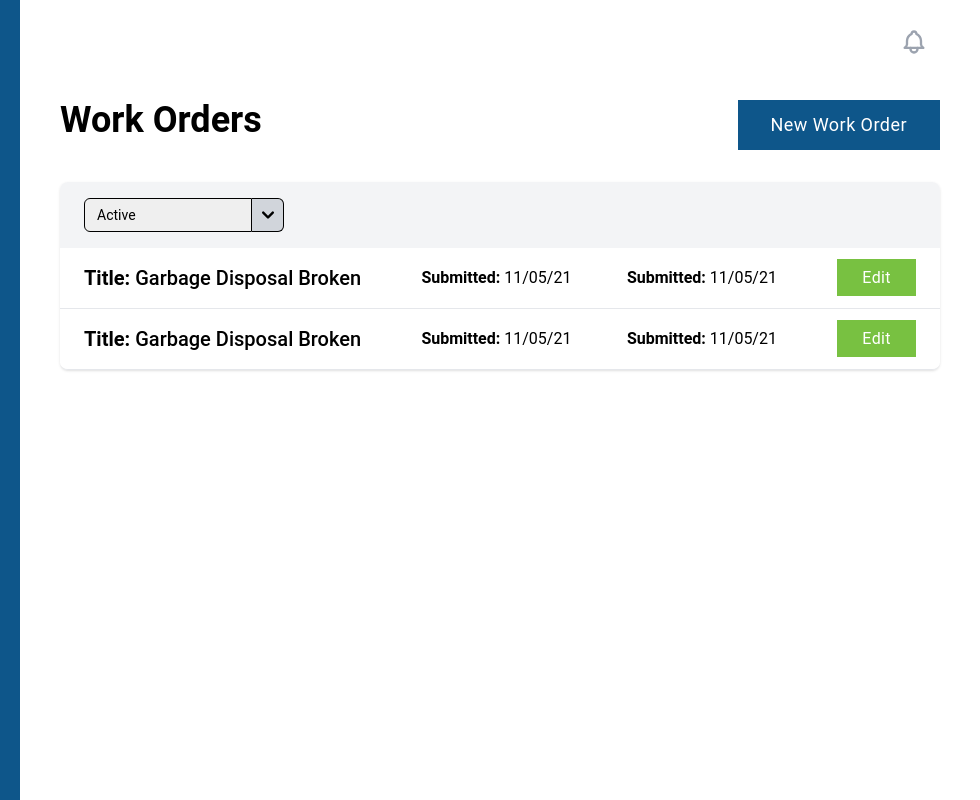
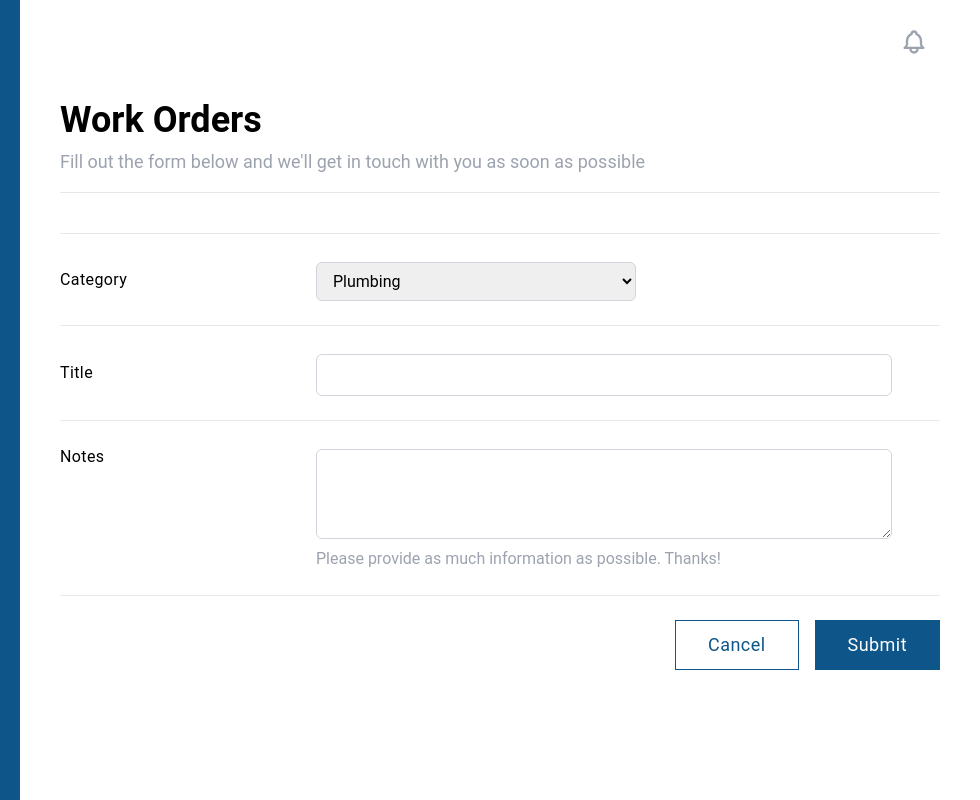
Before and after one commit to shunyavkash-codelab/nomadic-real-estate, a website: page public/new-work-order.html in a window 1280 px wide. Shown: the full height of the page, 300-1280 px from the left. Drawn offline with nearby package versions, Linux system fonts and the light colour scheme; files that its build step writes are made by us from their sources.

Commit message:
new work order page design

```diff
--- a/public/work-order.html
+++ b/public/new-work-order.html
@@ -109,73 +109,54 @@
 
     <div class="flex-grow px-4 py-6 overflow-auto lg:px-10 pt-[100px]">
       <div class="w-full max-w-screen-lg mx-auto">
-        <div class="flex flex-wrap justify-between mb-6 md:mb-8">
-          <h2 class="text-2xl font-semibold capitalize md:text-3xl lg:text-4xl">work orders</h2>
-          <a href="javascript:void(0);"
-            class="px-4 md:px-6 xl:px-8 py-2.5 bg-primary hover:bg-transparent hover:text-primary text-base lg:text-lg capitalize border border-primary text-white font-normal cursor-pointer transition duration-300 ease-in-out tracking-wide">
-            new work order
-          </a>
+        <div class="pb-4 mb-8 border-b border-gray-200 md:mb-10">
+          <h2 class="mb-2 text-2xl font-semibold capitalize md:text-3xl lg:text-4xl">work orders</h2>
+          <p class="text-base text-gray-400 md:text-lg">Fill out the form below and we'll get in touch with you as soon
+            as possible
+          </p>
         </div>
 
-        <!-- This example requires Tailwind CSS v2.0+ -->
-        <div class="flex flex-col">
-          <div class="-my-2 overflow-x-auto sm:-mx-6 lg:-mx-8">
-            <div class="inline-block min-w-full py-2 align-middle sm:px-6 lg:px-8">
-              <div class="overflow-hidden border-b border-gray-200 shadow sm:rounded-lg">
-                <div class="px-6 py-4 bg-gray-100">
-                  <div class="max-w-[200px] flex">
-                    <select id="location" name="location" class="block w-full py-1.5 px-3 text-base capitalize border border-black rounded-l-md appearance-none cursor-pointer focus:outline-none focus:ring-primary focus:border-primary sm:text-sm">
-                      <option>in progress</option>
-                      <option selected>active</option>
-                      <option>pending</option>
+        <div class="border-b border-gray-200 divide-y divide-gray-200">
+          <div class="flex flex-col py-4 border-t border-gray-200 md:py-6 md:items-center md:flex-row">
+            <label class="flex-shrink-0 w-64 tracking-wide text-black capitalize">
+              category
+            </label>
+            <div class="flex-grow">
+              <select id="location" name="location"
+                class="block w-full max-w-xs py-2 pl-3 pr-10 mt-1 text-base capitalize border border-gray-300 rounded-md cursor-pointer focus:outline-none focus:ring-primary focus:border-primary">
+                <option>plumbing</option>
+                <option>machine</option>
+                <option>furniture</option>
               </select>
-                    <button class="flex-shrink-0 w-8 text-black bg-gray-300 border border-l-0 border-black rounded-r-md">
-                      <svg xmlns="http://www.w3.org/2000/svg" class="w-6 h-6 mx-auto" viewBox="0 0 20 20" fill="currentColor">
-                        <path fillRule="evenodd" d="M5.293 7.293a1 1 0 011.414 0L10 10.586l3.293-3.293a1 1 0 111.414 1.414l-4 4a1 1 0 01-1.414 0l-4-4a1 1 0 010-1.414z" clipRule="evenodd" />
-                      </svg>
-                    </button>
+            </div>
           </div>
 
+          <div class="flex flex-col py-4 border-t border-gray-200 md:py-6 md:items-center md:flex-row">
+            <label class="flex-shrink-0 w-64 tracking-wide text-black capitalize">
+              title
+            </label>
+            <div class="flex-grow">
+                <input type="text" name="text" id="text" class="block w-full max-w-xl py-2 pl-3 pr-10 mt-1 text-base capitalize border border-gray-300 rounded-md focus:outline-none focus:ring-primary focus:border-primary" placeholder="">
             </div>
-                <table class="min-w-full text-base text-black">
-                  <tbody class="divide-y divide-gray-200 ">
-                    <!-- Odd row -->
-                    <tr class="bg-white">
-                      <td class="px-6 py-4 font-medium lg:text-xl whitespace-nowrap">
-                        <span class="font-semibold">Title:</span> Garbage Disposal Broken
-                      </td>
-                      <td class="px-6 py-4 whitespace-nowrap">
-                        <span class="font-semibold">Submitted:</span>  11/05/21
-                      </td>
-                      <td class="px-6 py-4 whitespace-nowrap">
-                        <span class="font-semibold">Submitted:</span>  11/05/21
-                      </td>
-                      <td class="px-6 py-4 font-medium text-right whitespace-nowrap">
-                        <a href="#" class="px-4 py-2 text-base font-normal tracking-wide text-white capitalize transition duration-300 ease-in-out border cursor-pointer md:px-6 bg-secondary hover:bg-transparent hover:text-secondary border-secondary">Edit</a>
-                      </td>
-                    </tr>
+          </div>
 
-                    <!-- Odd row -->
-                    <tr class="bg-white">
-                      <td class="px-6 py-4 font-medium lg:text-xl whitespace-nowrap">
-                        <span class="font-semibold">Title:</span> Garbage Disposal Broken
-                      </td>
-                      <td class="px-6 py-4 whitespace-nowrap">
-                        <span class="font-semibold">Submitted:</span>  11/05/21
-                      </td>
-                      <td class="px-6 py-4 whitespace-nowrap">
-                        <span class="font-semibold">Submitted:</span>  11/05/21
-                      </td>
-                      <td class="px-6 py-4 font-medium text-right whitespace-nowrap">
-                        <a href="#" class="px-4 py-2 text-base font-normal tracking-wide text-white capitalize transition duration-300 ease-in-out border cursor-pointer md:px-6 bg-secondary hover:bg-transparent hover:text-secondary border-secondary">Edit</a>
-                      </td>
-                    </tr>
-                    <!-- More people... -->
-                  </tbody>
-                </table>
+          <div class="flex flex-col py-4 border-t border-gray-200 md:py-6 md:flex-row">
+            <label class="flex-shrink-0 w-64 tracking-wide text-black capitalize">
+              notes
+            </label>
+            <div class="flex-grow">
+              <textarea class="block w-full max-w-xl py-2 pl-3 pr-10 mt-1 text-base capitalize border border-gray-300 rounded-md focus:outline-none focus:ring-primary focus:border-primary" rows="3" placeholder=""></textarea>
+              <p class="mt-2 text-base text-gray-400">Please provide as much information as possible. Thanks!</p>
             </div>
           </div>
         </div>
+        <div class="flex justify-end py-4 space-x-4 md:py-6">
+          <a href="work-order.html" class="px-4 md:px-6 xl:px-8 py-2.5 hover:bg-primary bg-transparent text-primary text-base lg:text-lg capitalize border border-primary hover:text-white font-normal cursor-pointer transition duration-300 ease-in-out tracking-wide">
+            cancel
+          </a>
+          <a href="work-order.html" class="px-4 md:px-6 xl:px-8 py-2.5 bg-primary hover:bg-transparent hover:text-primary text-base lg:text-lg capitalize border border-primary text-white font-normal cursor-pointer transition duration-300 ease-in-out tracking-wide">
+            submit
+          </a>
         </div>
 
       </div>
```
Lines whose indentation alone changed are shown as unchanged.
